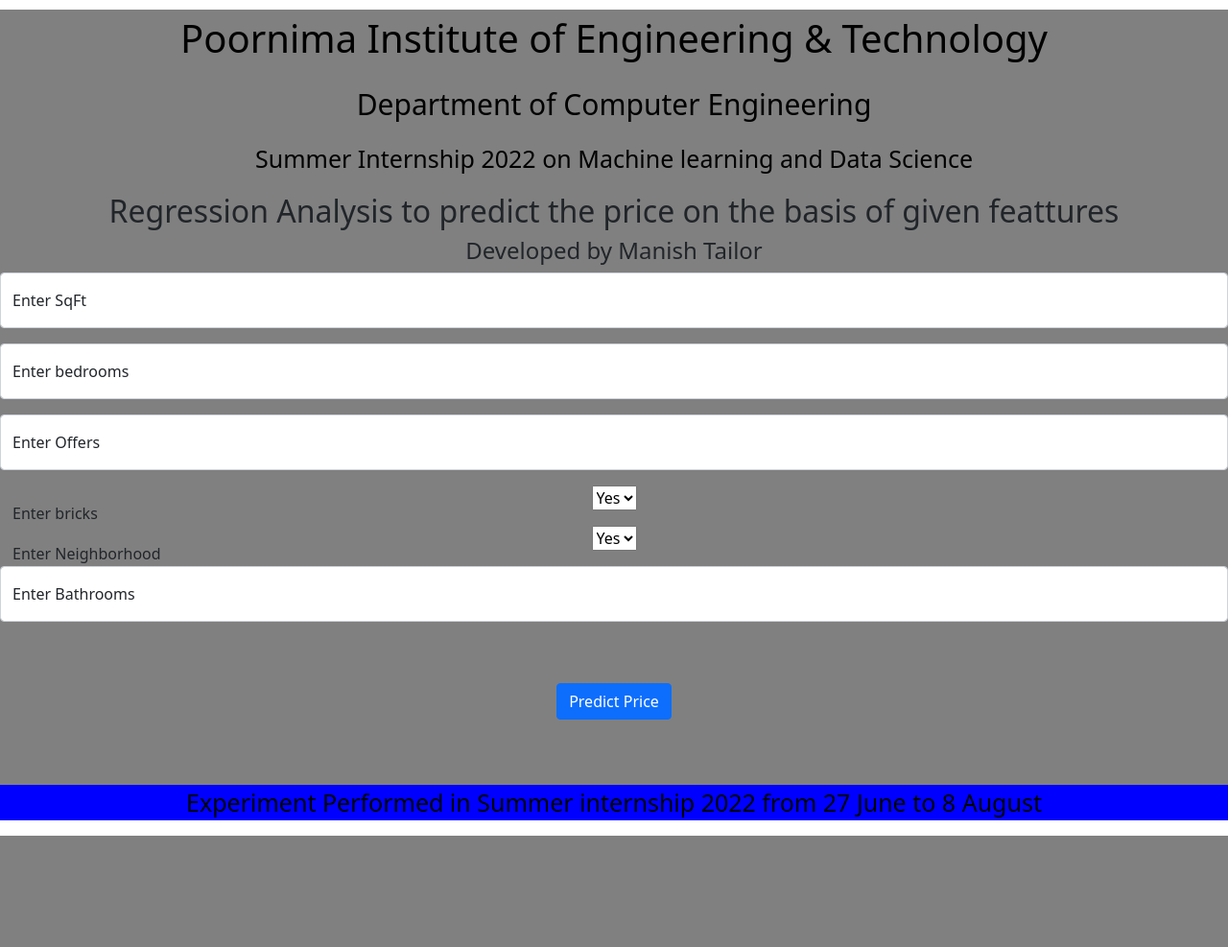
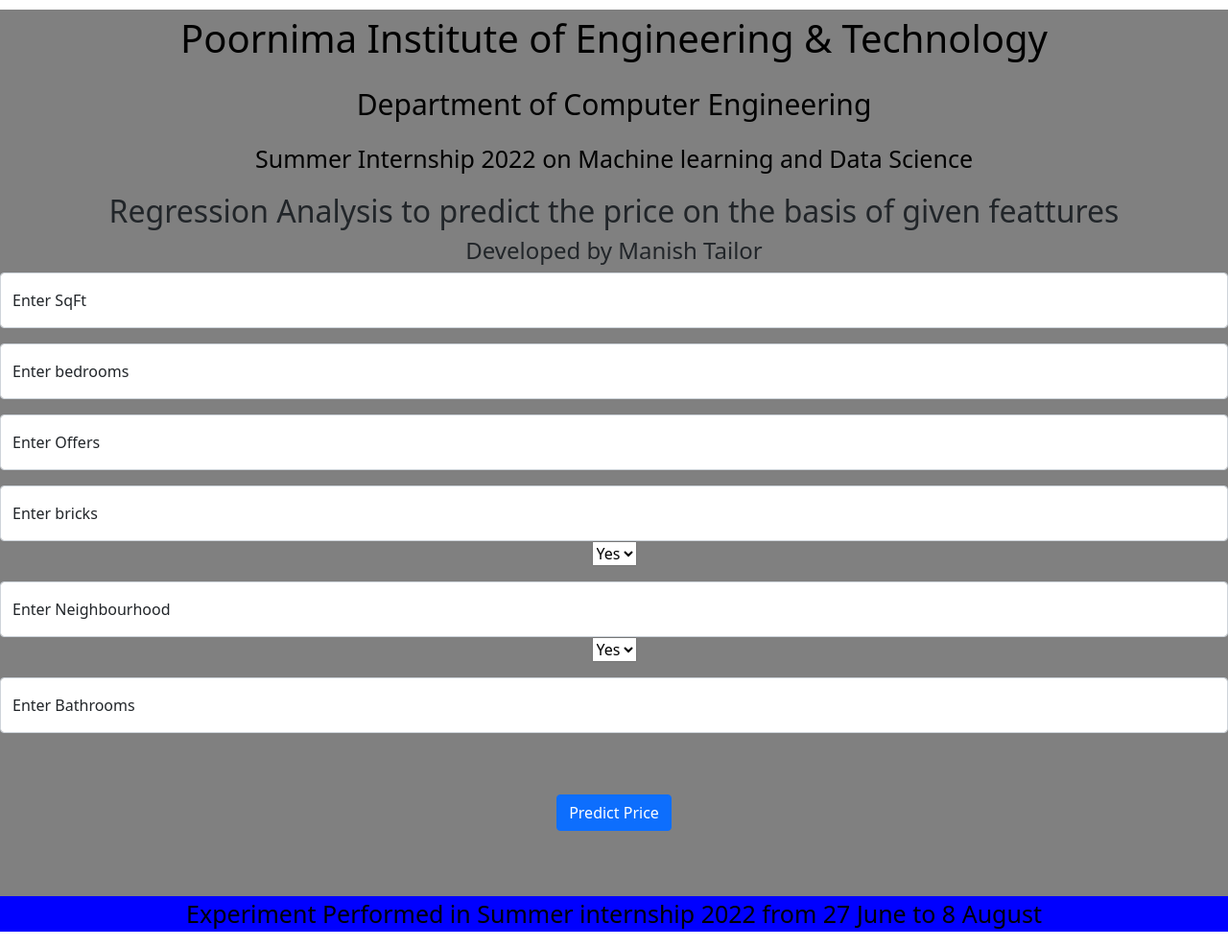
Before and after one commit to manishtailor106/multiple-linear-regression, a Flask app: page / in a window 1280 px wide. Shown: the whole page at 96% size. Before the commit the page ends 871 px from the top, so only its background shows below. Run offline with Flask 2, Linux system fonts and the light colour scheme; parts of the project's set-up code (start-up, migrations or seed data) failed here and were passed over.

Commit message:
Update index.html

```diff
--- a/templates/index.html
+++ b/templates/index.html
@@ -75,7 +75,8 @@
                         <label for="floatingInput">Enter Offers </label>
                     </div>
                     <div class="form-floating mb-3">
-
+                        <input type="number" class="form-control" id="Bricks" name="Bricks" step="any" min="0"
+                            placeholder="0" required="required">
                         <label for="floatingInput">Enter bricks</label>
                         <select  name="bricks" id="bricks">
                             <option  value=1>Yes</option>
@@ -83,9 +84,10 @@
                         </select>
                     </div>
                     <div class="form-floating mb-3">
-
-                        <label for="floatingInput">Enter Neighborhood </label>
-                        <select  name="Neighborhood" id="Neighborhood">
+                        <input type="number" class="form-control" id="neighbourhood" name="neighbourhood" step="any" min="0"
+                            placeholder="0" required="required">
+                        <label for="floatingInput">Enter Neighbourhood </label>
+                        <select  name="Neighbourhood" id="Neighbourhood">
                             <option  value=1>Yes</option>
                             <option  value=0>No</option>
                         </select>
```
